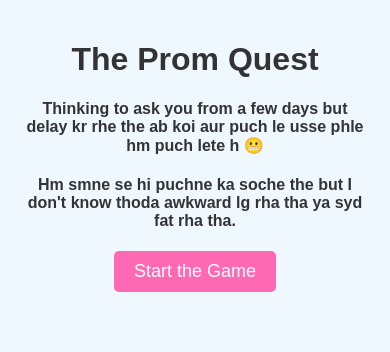
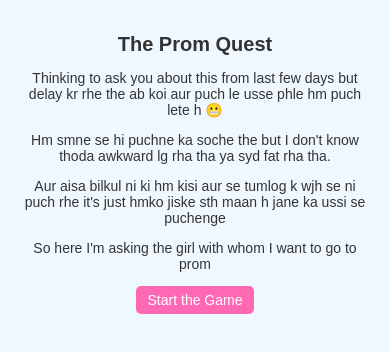
Before and after one commit to shashank-karmali/test, a plain HTML site: page index.html in a window 390 px wide. Drawn offline with Linux system fonts and the light colour scheme.

Commit message:
Update index.html

```diff
--- a/index.html
+++ b/index.html
@@ -66,15 +66,38 @@
       bottom: 0;
       right: 0;
     }
+    @media (max-width: 480px) {
+      h1 {
+        font-size: 20px;
+      }
+
+      p {
+        font-size: 14px;
+      }
+
+      #maze {
+        width: 90%;
+        height: 90vw;
+      }
+
+      #player, #finish {
+        width: 10px;
+        height: 10px;
+      }
+
+      .button {
+        font-size: 14px;
+        padding: 6px 12px;
+      }
   </style>
 </head>
 <body>
   <div class="container">
     <h1>The Prom Quest</h1>
-    <h4>Thinking to ask you from a few days but delay kr rhe the ab koi aur puch le usse phle hm puch lete h 😬</h4>
-    <h4>Hm smne se hi puchne ka soche the but I don't know thoda awkward lg rha tha ya syd fat rha tha.</h4>
-
-
+    <p>Thinking to ask you about this from last few days but delay kr rhe the ab koi aur puch le usse phle hm puch lete h 😬</p>
+    <p>Hm smne se hi puchne ka soche the but I don't know thoda awkward lg rha tha ya syd fat rha tha.</p>
+    <p>Aur aisa bilkul ni ki hm kisi aur se tumlog k wjh se ni puch rhe it's just hmko jiske sth maan h jane ka ussi se puchenge</p>
+    <p>So here I'm asking the girl with whom I want to go to prom</p>
 
 
     <div id="welcome-section">
@@ -115,7 +138,7 @@
     <!-- Final Section -->
     <div id="final-section" class="hidden">
       <h2>Hello Miss Shivani, Congratulations you have made it to the end.<br>I would love if you would come to the prom with me.<br>
-          Will you be my prom date??? ❤️</h2>
+          So, Will you come with me to the prom??? ❤️</h2>
       <button class="button" onclick="showResponse('yes')">Yes!</button>
       <button class="button" onclick="showResponse('think')">Let me think...</button>
     </div>
```
